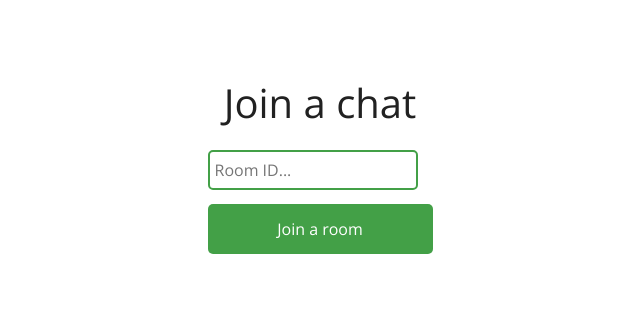
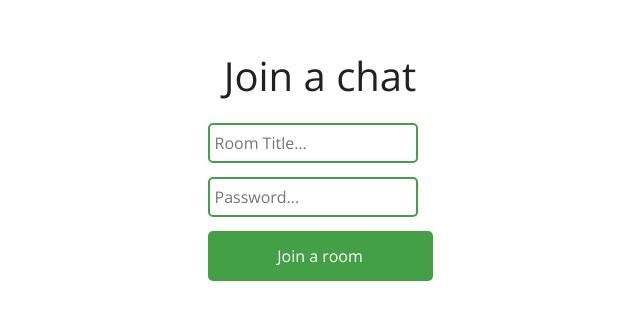
Before and after one commit to ladyneneii/CS3105-02-Interactive-Website, a React (Vite) app: page /MessagesPage in a window 1280 px wide. Shown: the part 230-550 px from the top of the page, without its empty margins (320-960 px from the left). Built offline with nearby package versions, Linux system fonts and the light colour scheme; no server answers.

Commit message:
Added rooms to database

```diff
--- a/src/pages/MessagesPage.tsx
+++ b/src/pages/MessagesPage.tsx
@@ -8,13 +8,48 @@ const socket = io("http://localhost:3001");
 const MessagesPage = () => {
   // const [username, setUsername] = useState("");
   const [room, setRoom] = useState("");
+  const [pwd, setPwd] = useState("");
   const [showChat, setShowChat] = useState(false);
   const username = localStorage.getItem("username") || "";
 
-  const joinRoom = () => {
-    if (username !== "" && room !== "") {
-      socket.emit("join_room", room);
-      setShowChat(true);
+  const joinRoom = async () => {
+    if (username !== "" && room !== "" && pwd !== "") {
+      // add data to database
+      try {
+        const formData = new FormData();
+
+        formData.append("Title", room);
+        formData.append("Password", pwd);
+        formData.append("Members", username);
+        formData.append("State", "Active");
+
+        const response = await fetch("http://localhost:3001/api/rooms", {
+          method: "PUT",
+          body: formData,
+        });
+
+        console.log(username, room, pwd);
+        console.log(formData.get("Title"));
+        console.log(formData.get("Password"));
+        console.log(formData.get("Members"));
+        console.log(formData.get("State"));
+
+        if (response.ok) {
+          console.log("Room added successfully!");
+
+          socket.emit("join_room", room);
+          setShowChat(true);
+        } else {
+          console.error("Failed to add room to the database");
+          console.log(response);
+
+          return;
+        }
+      } catch (error) {
+        console.error("Error during PUT request:", error);
+
+        return;
+      }
     }
   };
 
@@ -23,18 +58,18 @@ const MessagesPage = () => {
       {!showChat ? (
         <div className="joinChatContainer">
           <h3>Join a chat</h3>
-          {/* <input
-            type="text"
-            placeholder="John..."
-            onChange={(e) => {
-              setUsername(e.target.value);
-            }}
-          /> */}
           <input
             type="text"
-            placeholder="Room ID..."
+            placeholder="Room Title..."
             onChange={(e) => {
               setRoom(e.target.value);
+            }}
+          />
+          <input
+            type="password"
+            placeholder="Password..."
+            onChange={(e) => {
+              setPwd(e.target.value);
             }}
           />
           <button onClick={joinRoom}>Join a room</button>
```
Also changed, not shown: src/pages/Register.tsx (+6 -2 lines).
